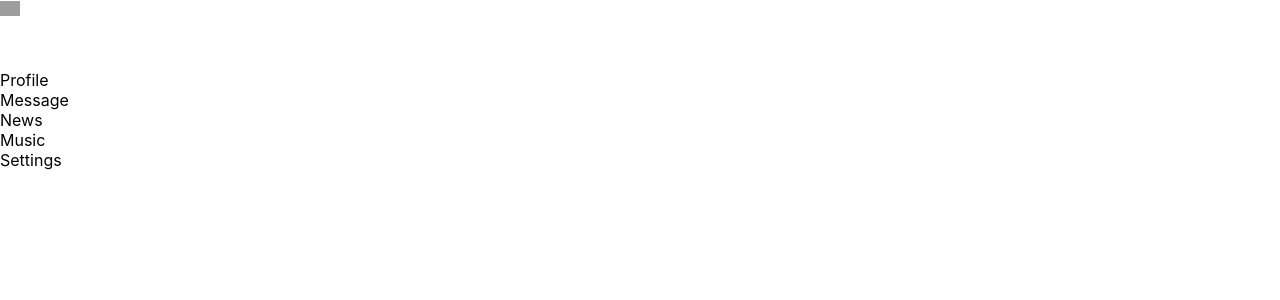
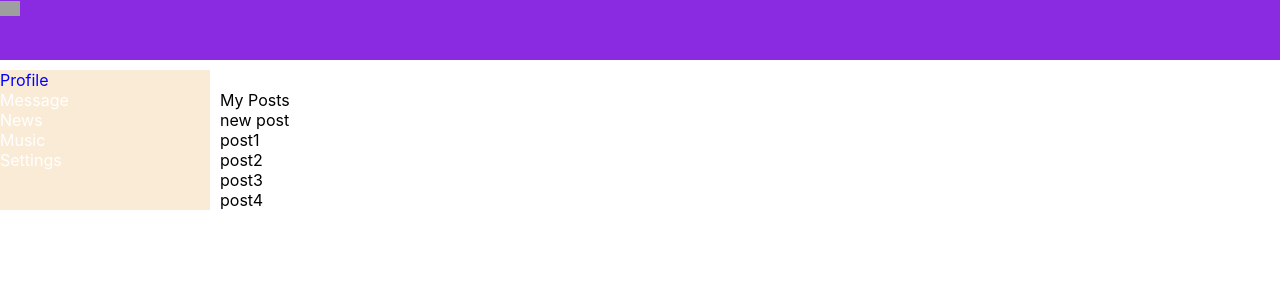
Before and after one commit to Yapichoy/React-Social-Net, a React app: page / in a window 1280 px wide. Shown: the top 300 px of the page. Built offline with nearby package versions, Linux system fonts and the light colour scheme; grey boxes are pictures that could not be loaded.

Commit message:
14 lesson

```diff
--- a/src/App.css
+++ b/src/App.css
@@ -9,15 +9,3 @@
   width: 1280px;
   margin: 0 auto;
 }
-.header {
-  grid-area: h;
-}
-.header img {
-  width: 20px;
-}
-.nav {
-  grid-area: n;
-}
-.content {
-  grid-area: c;
-}
--- a/src/components/Header.jsx
+++ b/src/components/Header.jsx
@@ -1,7 +1,8 @@
 import React from 'react';
+import s from './Header.module.css';
 
 const Header = () => (
-  <header className="header">
+  <header className={s.header}>
     <img src="https://mediaprocessor.websimages.com/fit/1920x1920/gutternation.webs.com/Gutter%20Logo2.png" alt=""/>
   </header>
 );
--- /dev/null
+++ b/src/components/Header.module.css
@@ -0,0 +1,7 @@
+.header {
+    grid-area: h;
+    background-color: blueviolet;
+}
+.header img {
+    width: 20px;
+}
--- a/src/components/Navbar.jsx
+++ b/src/components/Navbar.jsx
@@ -1,21 +1,22 @@
 import React from 'react';
+import s from './Navbar.module.css';
 
 const Navbar = () => (
-  <nav className="nav">
+  <nav className={s.nav}>
     <div>
-      <a>Profile</a>
+      <a className={`${s.item} ${s.active}`}>Profile</a>
     </div>
     <div>
-      <a>Message</a>
+      <a className={s.item}>Message</a>
     </div>
     <div>
-      <a>News</a>
+      <a className={s.item}>News</a>
     </div>
     <div>
-      <a>Music</a>
+      <a className={s.item}>Music</a>
     </div>
     <div>
-      <a>Settings</a>
+      <a className={s.item}>Settings</a>
     </div>
   </nav>
 );
--- /dev/null
+++ b/src/components/Navbar.module.css
@@ -0,0 +1,10 @@
+.nav {
+    grid-area: n;
+    background-color: antiquewhite;
+}
+.item {
+    color: white;
+}
+.active {
+    color: blue;
+}
--- a/src/components/Profile.jsx
+++ b/src/components/Profile.jsx
@@ -1,8 +1,21 @@
 import React from 'react';
+import s from './Profile.module.css';
 
 const Profile = () => (
-  <div className="content">
+  <div className={s.content}>
     <img src="https://avatars.mds.yandex.net/get-zen_doc/1107063/pub_5b90e349adeb8200aa3ace17_5b910175c586d600aa836613/scale_1200" alt=""/>
+    <div>
+      My Posts
+      <div>
+        new post
+      </div>
+      <div className="posts">
+        <div className="item">post1</div>
+        <div className="item">post2</div>
+        <div className="item">post3</div>
+        <div className="item">post4</div>
+      </div>
+    </div>
   </div>
 );
 
--- /dev/null
+++ b/src/components/Profile.module.css
@@ -0,0 +1,3 @@
+.content {
+    grid-area: c;
+}
```
